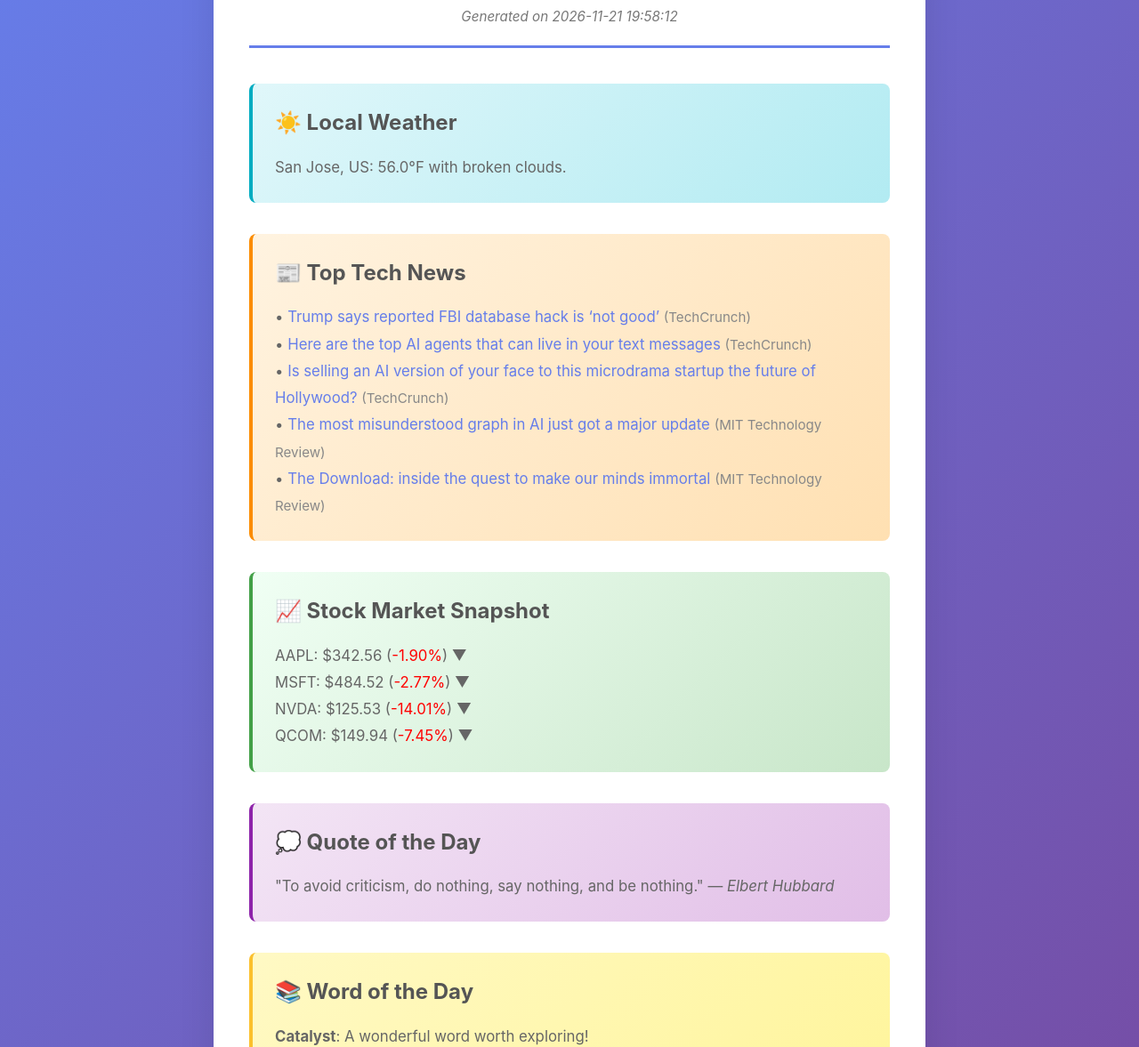
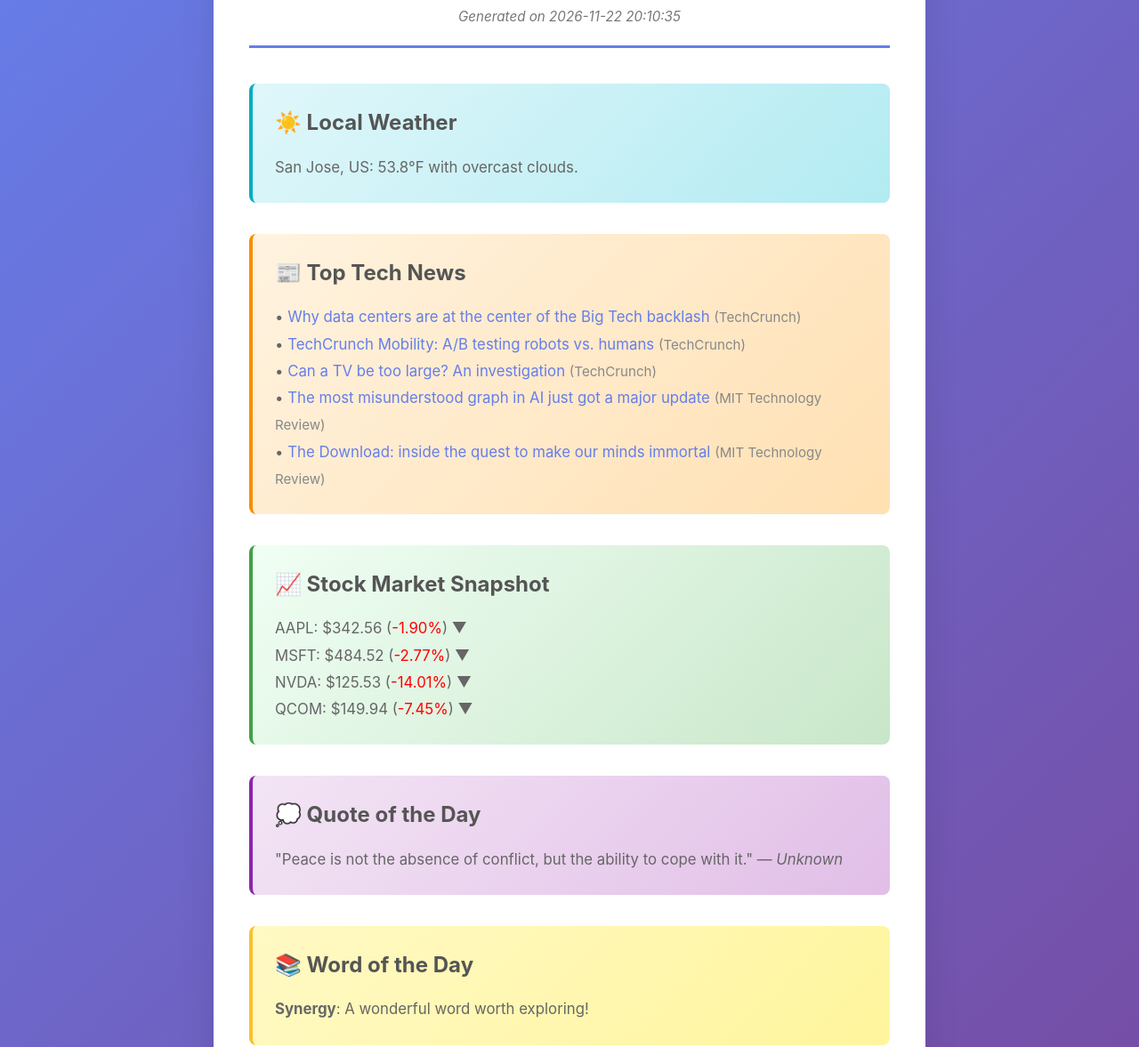
Before and after one commit to anuksandhu/daily-digest, a plain HTML site: page index.html in a window 1280 px wide. Shown: the part 127-1304 px from the top of the page at 89% size. Drawn offline with Linux system fonts and the light colour scheme.

Commit message:
🤖 Update digest - 2026-11-22 20:10 UTC

```diff
--- a/index.html
+++ b/index.html
@@ -154,20 +154,20 @@
     <div class="container">
         <header>
             <h1>📰 Daily Digest</h1>
-            <p class="timestamp">Generated on 2026-11-21 19:58:12</p>
+            <p class="timestamp">Generated on 2026-11-22 20:10:35</p>
         </header>
 
         <div class="section weather">
             <h2>☀️ Local Weather</h2>
             <div class="section-content">
-                San Jose, US: 56.0°F with broken clouds.
+                San Jose, US: 53.8°F with overcast clouds.
             </div>
         </div>
 
         <div class="section news">
             <h2>📰 Top Tech News</h2>
             <div class="section-content">
-                • <a href='https://techcrunch.com/2026/11/21/trump-says-reported-fbi-database-hack-is-not-good/' target='_blank'>Trump says reported FBI database hack is ‘not good’</a> <span style='color: #888; font-size: 0.9em;'>(TechCrunch)</span><br>• <a href='https://techcrunch.com/2026/11/21/all-the-ai-agents-that-can-live-in-your-text-messages/' target='_blank'>Here are the top AI agents that can live in your text messages</a> <span style='color: #888; font-size: 0.9em;'>(TechCrunch)</span><br>• <a href='https://techcrunch.com/2026/11/21/is-selling-an-ai-version-of-your-face-to-this-microdrama-startup-the-future-of-hollywood/' target='_blank'>Is selling an AI version of your face to this microdrama startup the future of Hollywood?</a> <span style='color: #888; font-size: 0.9em;'>(TechCrunch)</span><br>• <a href='https://www.technologyreview.com/2026/11/20/1149399/the-most-misunderstood-graph-in-ai-just-got-a-major-update/' target='_blank'>The most misunderstood graph in AI just got a major update</a> <span style='color: #888; font-size: 0.9em;'>(MIT Technology Review)</span><br>• <a href='https://www.technologyreview.com/2026/11/20/1149371/the-download-quest-to-make-minds-immortal/' target='_blank'>The Download: inside the quest to make our minds immortal</a> <span style='color: #888; font-size: 0.9em;'>(MIT Technology Review)</span>
+                • <a href='https://techcrunch.com/2026/11/22/why-data-centers-are-at-the-center-of-the-big-tech-backlash/' target='_blank'>Why data centers are at the center of the Big Tech backlash</a> <span style='color: #888; font-size: 0.9em;'>(TechCrunch)</span><br>• <a href='https://techcrunch.com/2026/11/22/techcrunch-mobility-a-b-testing-robots-vs-humans/' target='_blank'>TechCrunch Mobility: A/B testing robots vs. humans</a> <span style='color: #888; font-size: 0.9em;'>(TechCrunch)</span><br>• <a href='https://techcrunch.com/2026/11/22/can-a-tv-be-too-large-an-investigation/' target='_blank'>Can a TV be too large? An investigation</a> <span style='color: #888; font-size: 0.9em;'>(TechCrunch)</span><br>• <a href='https://www.technologyreview.com/2026/11/20/1149399/the-most-misunderstood-graph-in-ai-just-got-a-major-update/' target='_blank'>The most misunderstood graph in AI just got a major update</a> <span style='color: #888; font-size: 0.9em;'>(MIT Technology Review)</span><br>• <a href='https://www.technologyreview.com/2026/11/20/1149371/the-download-quest-to-make-minds-immortal/' target='_blank'>The Download: inside the quest to make our minds immortal</a> <span style='color: #888; font-size: 0.9em;'>(MIT Technology Review)</span>
             </div>
         </div>
 
@@ -181,14 +181,14 @@
         <div class="section quote">
             <h2>💭 Quote of the Day</h2>
             <div class="section-content">
-                "To avoid criticism, do nothing, say nothing, and be nothing." — <em>Elbert Hubbard</em>
+                "Peace is not the absence of conflict, but the ability to cope with it." — <em>Unknown</em>
             </div>
         </div>
 
         <div class="section word">
             <h2>📚 Word of the Day</h2>
             <div class="section-content">
-                <strong>Catalyst</strong>: A wonderful word worth exploring!
+                <strong>Synergy</strong>: A wonderful word worth exploring!
             </div>
         </div>
 
```
